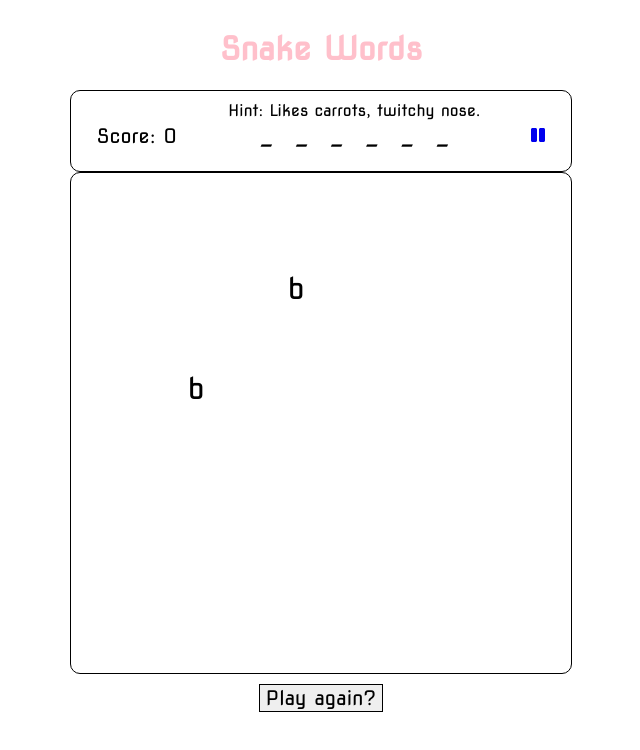
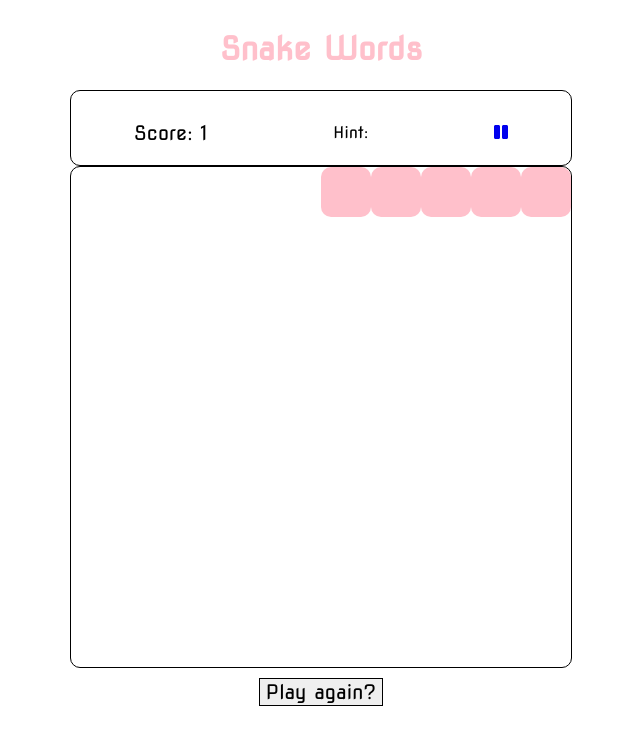
Before and after one commit to helena-charles/WDI_LDN_PROJECT1, a website: page src/index.html in a window 1280 px wide. Shown: the whole page, without its empty margins (319-959 px from the left). Drawn offline with nearby package versions, Linux system fonts and the light colour scheme; files that its build step writes are made by us from their sources.

Commit message:
Changes to snake styling

```diff
--- a/gulpfile.js
+++ b/gulpfile.js
@@ -64,7 +64,7 @@
 
 gulp.task('js', ['clean:js'], done => {
   pump([
-    gulp.src('src/js/app2.js'),
+    gulp.src('src/js/app.js'),
     gulpIf(!global.production, sourcemaps.init()),
     babel({
       presets: ['env']
@@ -88,7 +88,7 @@
   gulp.watch('src/sounds/**', ['sounds']);
   gulp.watch('src/index.html', ['html']).on('change', browserSync.reload);
   gulp.watch('src/scss/style.scss', ['css']).on('change', browserSync.reload);
-  gulp.watch('src/js/app2.js', ['js']).on('change', browserSync.reload);
+  gulp.watch('src/js/app.js', ['js']).on('change', browserSync.reload);
 
   browserSync.init({
     server: './public',
--- a/src/index.html
+++ b/src/index.html
@@ -4,7 +4,7 @@
   <meta charset="utf-8">
   <script src="https://cdnjs.cloudflare.com/ajax/libs/jquery/3.3.1/jquery.min.js" charset="utf-8"></script>
   <title>Snake</title>
-  <script src="/js/app2.js" charset="utf-8"></script>
+  <script src="/js/app.js" charset="utf-8"></script>
   <link rel="stylesheet" href="/css/style.css">
   <link href="https://fonts.googleapis.com/css?family=Nova+Square" rel="stylesheet">
   <script defer src="https://use.fontawesome.com/releases/v5.0.6/js/all.js"></script>
--- a/src/js/app.js
+++ b/src/js/app.js
@@ -73,15 +73,15 @@
   function placeRandomFood() {
     const randomFood = Math.ceil(Math.random() * 99);
     cells.forEach((cell, i) => {
-      if (randomFood === i) cell.classList.add('purple');
+      if (randomFood === i) cell.classList.add('pink');
     });
   }
 
   function eatFood() {
     score += 1;
     $score.text(score);
-    const foodIndex = $('.purple.white').index();
-    $('.purple.white').removeClass('purple');
+    const foodIndex = $('.pink.white').index();
+    $('.pink.white').removeClass('pink');
     placeRandomFood();
     snake.unshift(foodIndex);
     whiteClass();
@@ -97,7 +97,7 @@
     } else if (direction === 'down') {
       moveDown();
     }
-    if($('.purple.white').length) {
+    if($('.pink.white').length) {
       eatFood();
     }
   }
--- a/src/scss/style.scss
+++ b/src/scss/style.scss
@@ -32,10 +32,10 @@
     // }
     }
     .white {
-      background-color: white;
+      background-color: pink;
     }
     .pink {
-      // background-color: pink;
+      background-color: pink;
       text-align: center;
       // color: white;
     }
```
